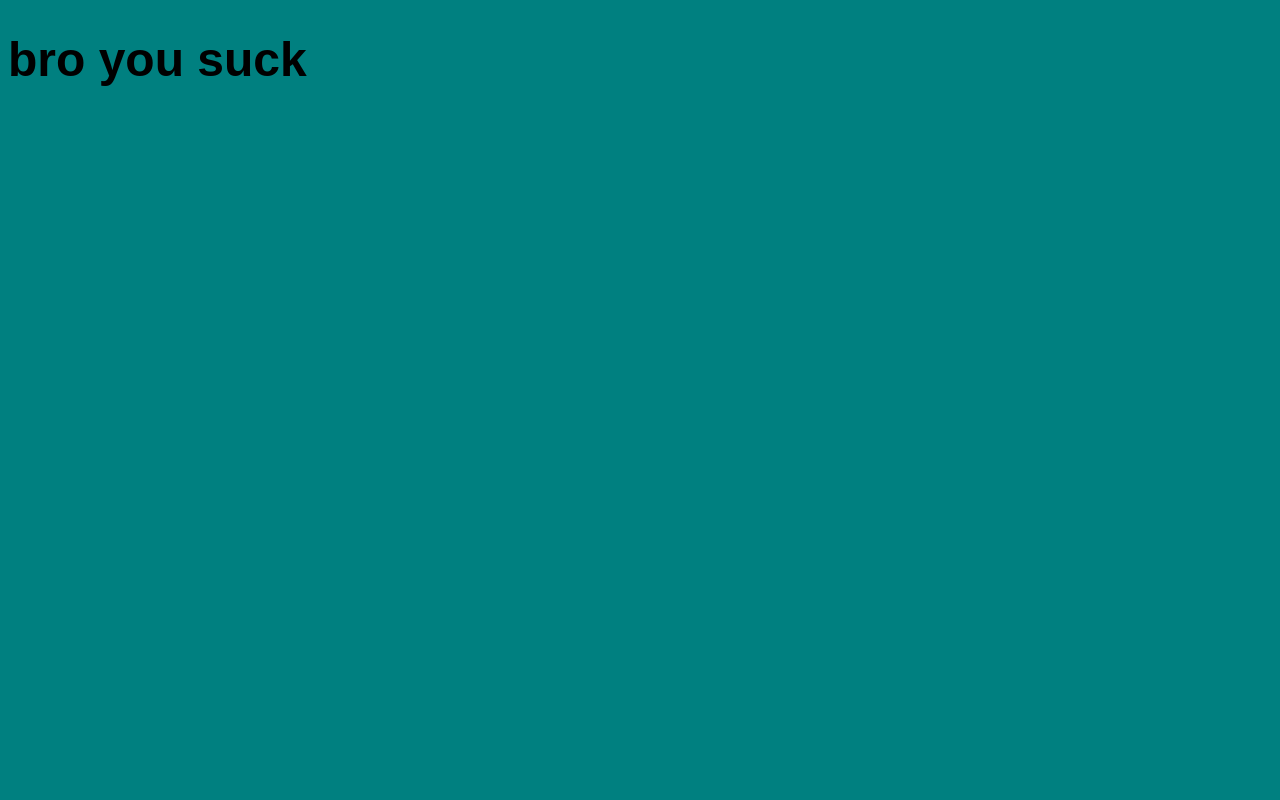
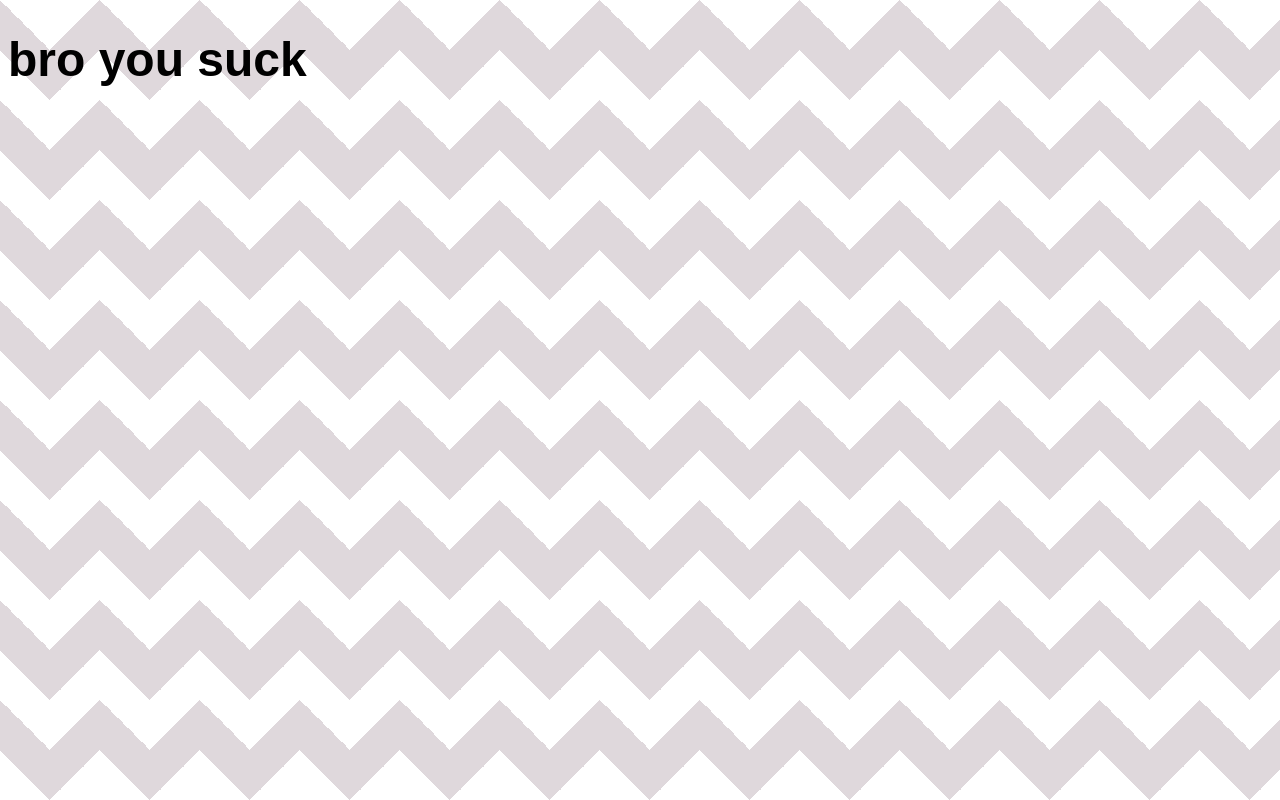
Before and after one commit to willieizdope/githubbalubba, a plain HTML site: page index.html in a window 1280 px wide. Drawn offline with Linux system fonts and the light colour scheme.

Commit message:
added a funky background dude so sick

```diff
--- a/css/main.css
+++ b/css/main.css
@@ -1,6 +1,16 @@
 body{
-  background: teal;
+  /* background: teal; */
+  --stripe: #dfd8dc;
+  --bg: #ffffff;
+
+  background: linear-gradient(135deg, var(--bg) 25%, transparent 25%) -50px 0,
+    linear-gradient(225deg, var(--bg) 25%, transparent 25%) -50px 0,
+    linear-gradient(315deg, var(--bg) 25%, transparent 25%),
+    linear-gradient(45deg, var(--bg) 25%, transparent 25%);
+  background-size: 100px 100px;
+  background-color: var(--stripe);
 }
+
 h1{
   font-family: sans-serif;
   font-size: 3em;
```
